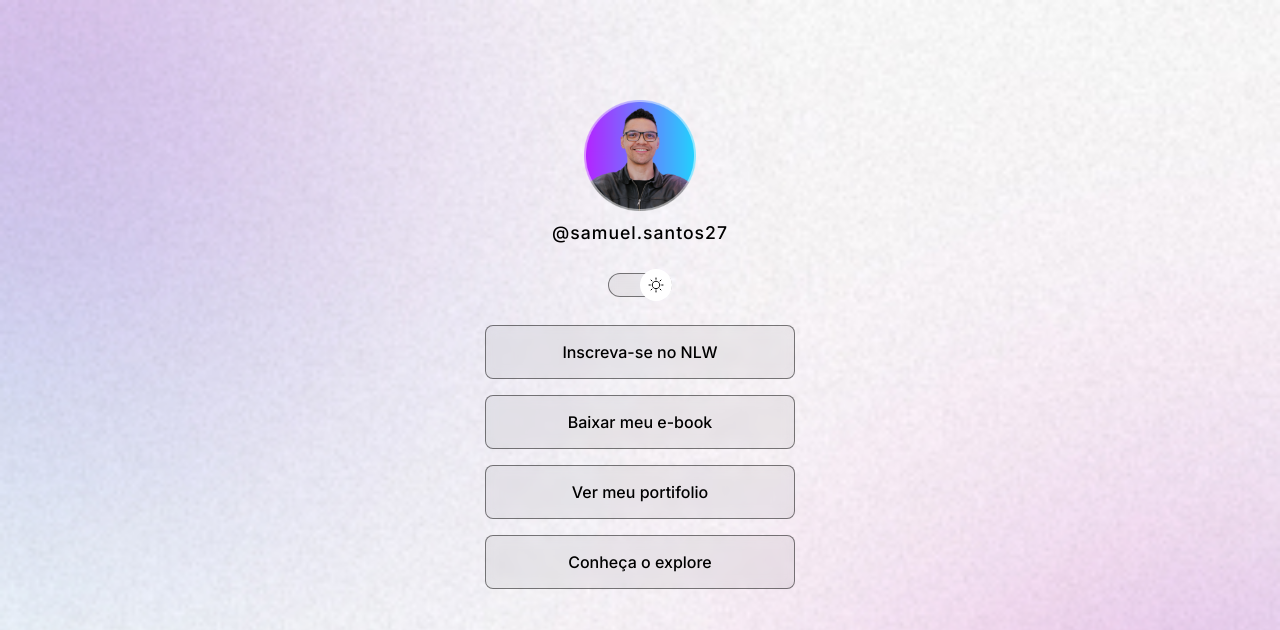
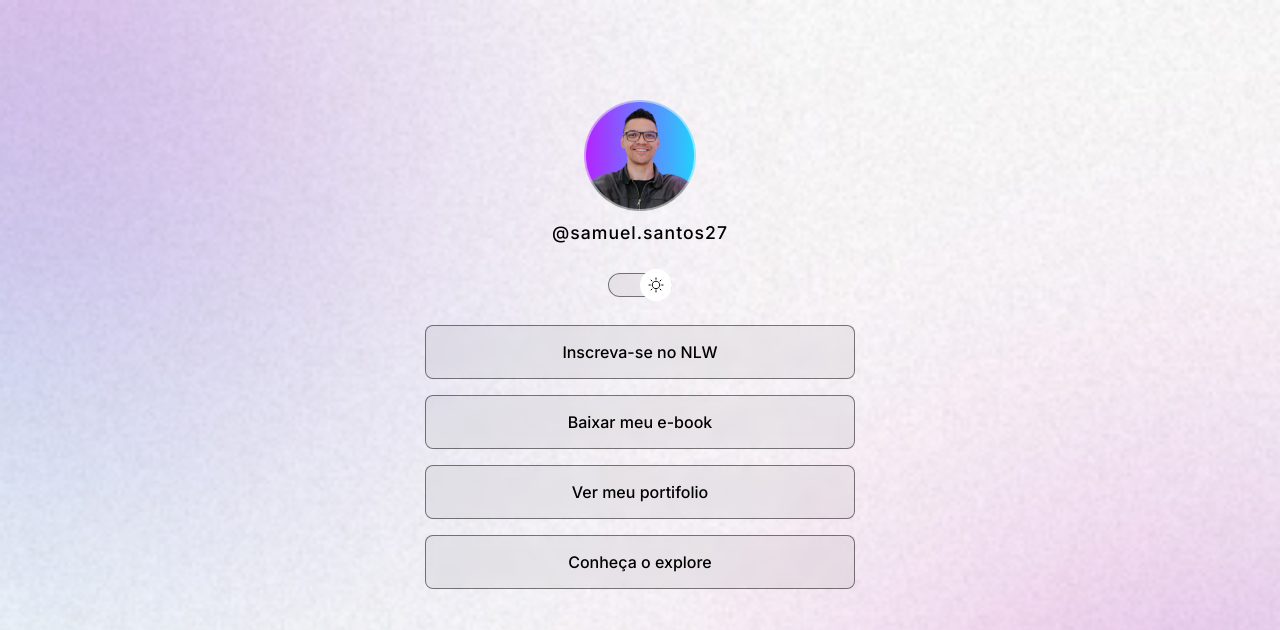
Before and after one commit to Samuel-Amancio-Santos/DevLinks, a plain HTML site: page index.html in a window 1280 px wide. Shown: the top 630 px of the page. Drawn offline with nearby package versions, Linux system fonts and the light colour scheme.

Commit message:
ajuste do container width

```diff
--- a/style.css
+++ b/style.css
@@ -41,7 +41,8 @@ body * {
 }
 
 #container {
-    width: 360px;
+    width: 100%;
+    max-width: 480px;
     margin: 56px auto 0px;
     padding: 0 25px;
 }
```
